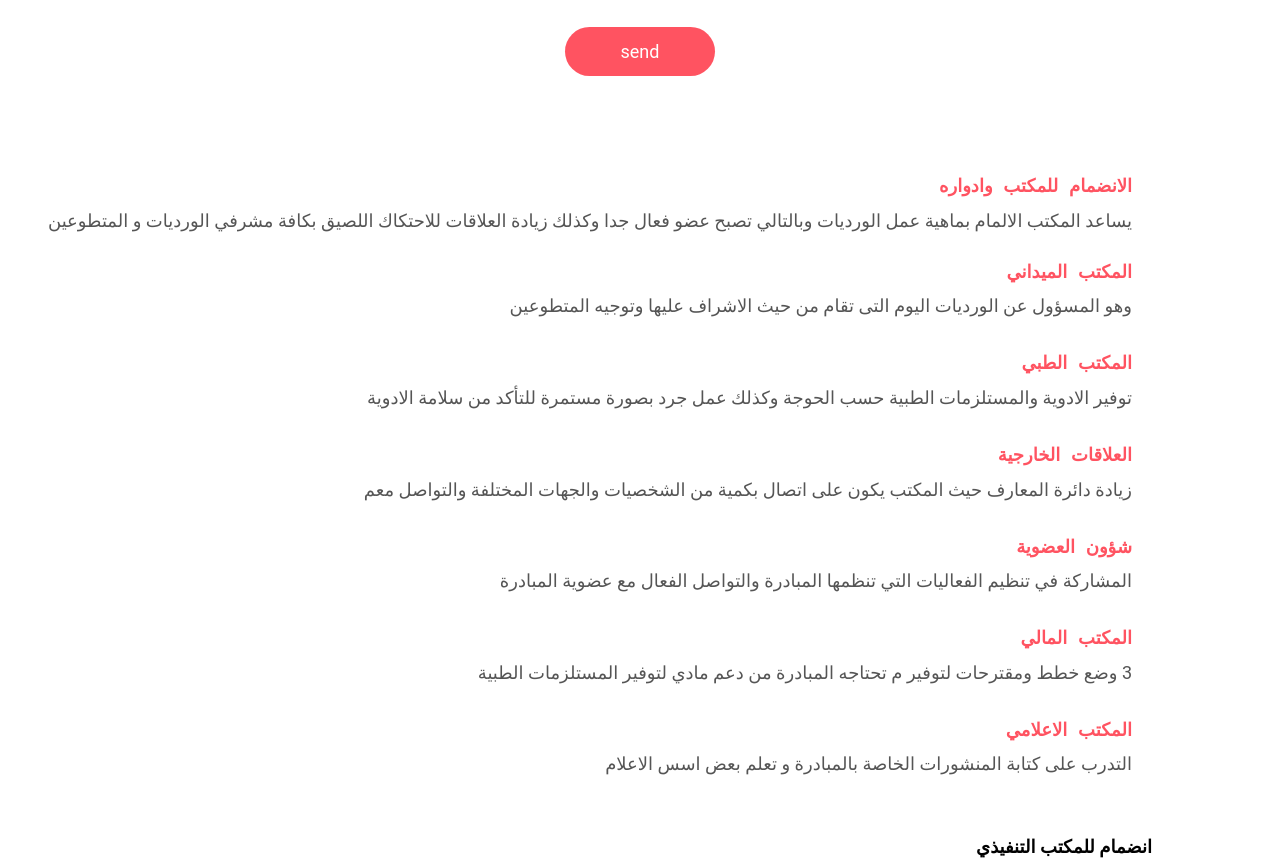
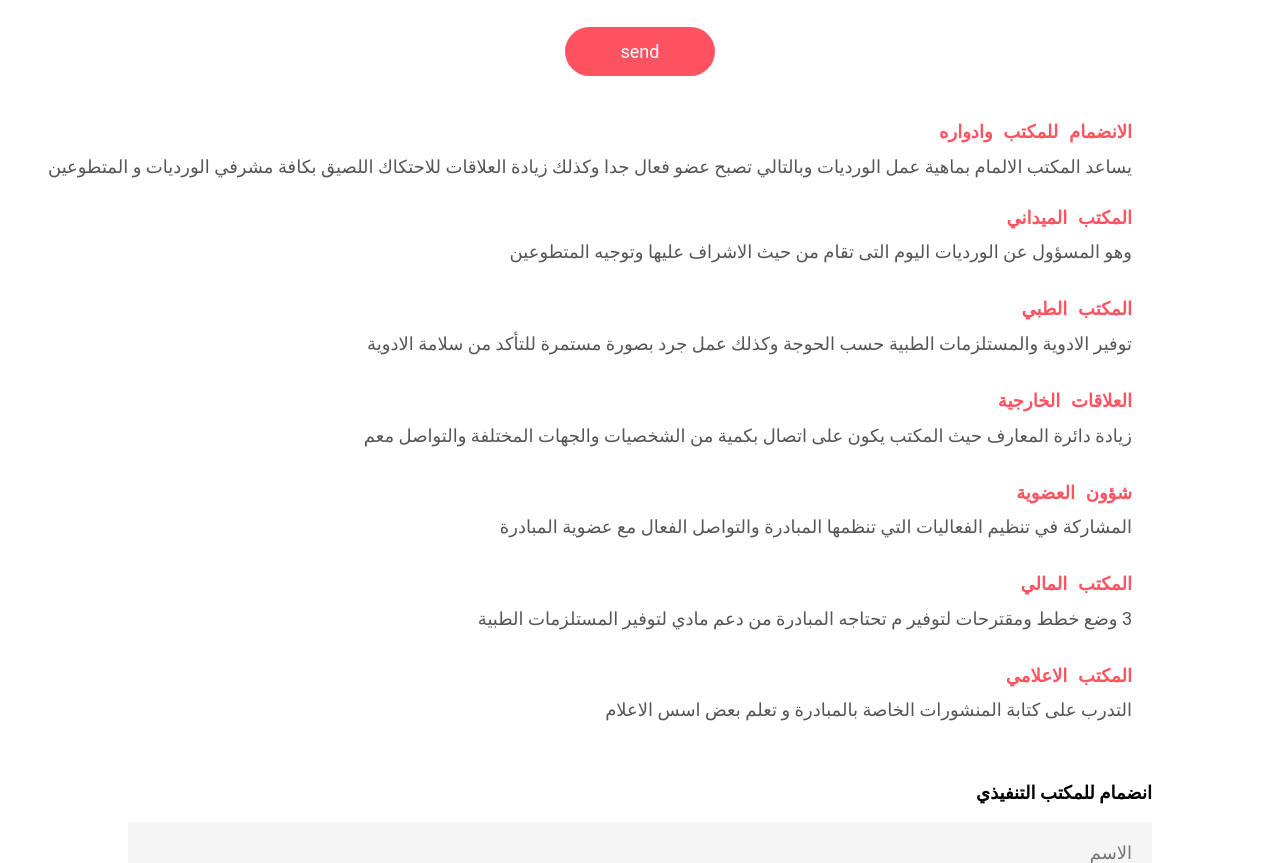
Before and after one commit to hamid-abdallah-mohammed/Alhawadith, a plain HTML site: page index.html in a window 1280 px wide. Shown: the part 995-1858 px from the top of the page. Drawn offline with Linux system fonts and the light colour scheme.

Commit message:
Update style.css

```diff
--- a/style.css
+++ b/style.css
@@ -84,9 +84,6 @@ form button{
     margin-bottom: .7rem;
 }
 
-.office {
-    margin-top: 3rem;
-}
 .office p{
     color: #555;
 }
@@ -126,3 +123,11 @@ form button{
     font-size: 20px;
     padding: .6rem;
 }
+
+.test input, textarea{
+    border: 0;
+    margin: 10px 0;
+    padding: 20px;
+    outline: none;
+    background: #f5f5f5;
+}
```
